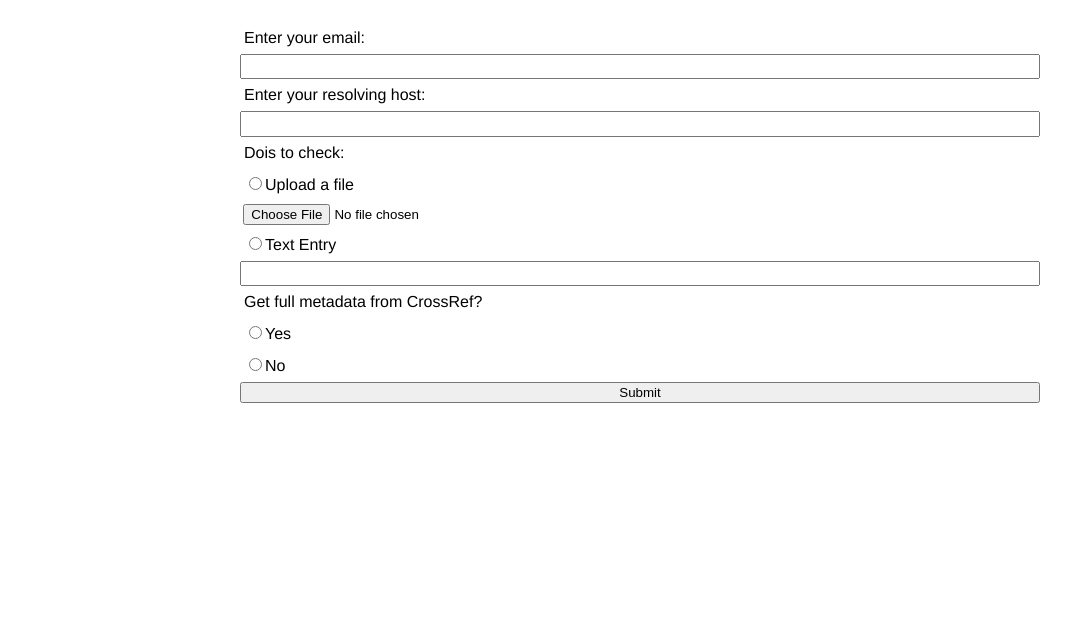
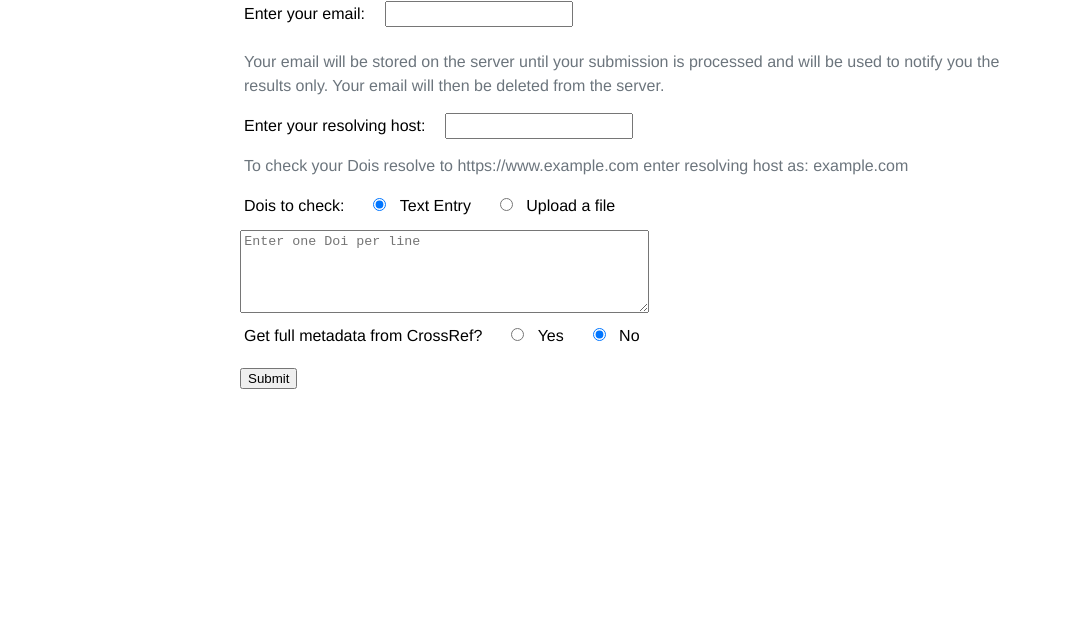
Before and after one commit to alexk49/dopi, a plain HTML site: page src/static/submit.html in a window 1280 px wide. Shown: the part 162-800 px from the top of the page, without its empty margins (0-1084 px from the left). Drawn offline with Linux system fonts and the light colour scheme.

Commit message:
updated form with tooltips and with better spacing. Added js to toggle file input vs text helpers.

```diff
--- a/src/static/scripts.js
+++ b/src/static/scripts.js
@@ -1,7 +1,21 @@
-document.addEventListener("DOMContentLoaded", function () {
-  /*
-  document.getElementById("back-arrow").addEventListener("click", () => {
-    history.back();
-  });
-  */
+function toggleDoiInputs() {
+  const fileRadio = document.getElementById('file_radio');
+  const textRadio = document.getElementById('text_radio');
+
+  const doisUpload = document.getElementById('dois_upload');
+  const doisText = document.getElementById('dois_text');
+  const helperContainer = document.getElementById('doi_upload_helper_container');
+
+  doisUpload.style.display = fileRadio.checked ? 'block' : 'none';
+  doisText.style.display = textRadio.checked ? 'block' : 'none';
+  helperContainer.style.display = fileRadio.checked ? 'block' : 'none';
+}
+
+document.addEventListener('DOMContentLoaded', () => {
+  const fileRadio = document.getElementById('file_radio');
+  const textRadio = document.getElementById('text_radio');
+
+  fileRadio.addEventListener('click', toggleDoiInputs);
+  textRadio.addEventListener('click', toggleDoiInputs);
+
 });
--- a/src/static/styles.css
+++ b/src/static/styles.css
@@ -1,12 +1,17 @@
+/* main body styles */
+
 body {
   font-family: "Helvetica", "Arial", sans-serif, system-ui;
 }
+
 
 main {
   margin: 0 auto;
   max-width: 50em;
   line-height: 1.5;
-  padding: 2em 1em;
+  padding: 0.5em 1em;
+  display: flex;
+  flex-direction: column;
 }
 
 
@@ -14,8 +19,8 @@ h1
 h2
 h3
 h4 {
-  margin-top: 1em;
-  padding-top: 1em;
+  margin-top: 0.25em;
+  padding-top: 0.25em;
 }
 
 
@@ -25,16 +30,7 @@ h1 {
 }
 
 
-.submit-form {
-  display: flex;
-  flex-direction: column;
-}
-
-
-label, input, legend {
-  padding: 0.25em;
-}
-
+/* navigation back arrow styles */
 
 #back-arrow {
   display: flex;
@@ -45,7 +41,60 @@ label, input, legend {
   font-weight: bold
 }
 
+
 #back-button-link {
   color: inherit;
   text-decoration: none;
 }
+
+
+/* submit form styles */
+
+
+.submit-form {
+  display: flex;
+  flex-direction: column;
+  align-items: flex-start;
+}
+
+
+.form-group {
+  display: flex;
+  align-items: center;
+  margin-bottom: 0.5em;
+}
+
+
+.form-group-with-tooltip {
+  margin-bottom: 0;
+}
+
+
+.tooltip {
+  color: #6c757d !important;
+  margin-bottom: 0.5em;
+  padding: 0.25em;
+}
+
+
+.submit-form textarea,
+.submit-form label,
+.submit-form input,
+.submit-form legend {
+  padding: 0.25em;
+  margin-bottom: 0.25em;
+  margin-right: 1em;
+  margin-bottom: 0.5em;
+}
+
+
+#dois_text {
+  width: 50%;
+}
+
+
+#dois_upload,
+#doi_upload_helper_container {
+  /* hide dois file input and helper on page load */
+  display: none;
+}
--- a/src/static/submit.html
+++ b/src/static/submit.html
@@ -12,18 +12,38 @@
   <main>
     <h1>Submit</h1>
     <form action="/submit" method="post" class="submit-form">
-      <label for="email">Enter your email: </label>
-      <input type="email" name="email" id="email" required />
+      <div class="form-group">
+        <label for="email">Enter your email: </label>
+        <input type="email" name="email" id="email" required />
+      </div>
+   <div id="email_help_container" class="tooltip-container">
+      <span class="tooltip-trigger" aria-describedby="email_helper"></span>
+      <div class="tooltip" id="email_helper" role="tooltip">Your email will be stored on the server until your submission is processed and will be used to notify you the results only. Your email will then be deleted from the server.</div>
+  </div>
+      <div id="resolving_host_group" class="form-group form-group-with-tooltip">
       <label for="resolving-host">Enter your resolving host: </label>
-      <input type="resolving-host" name="resolving_host" id="resolving_host" required />
-      <legend>Dois to check: </legend>
-        <label><input type="radio" name="file_upload_radio" value="file_upload_radio" />Upload a file</label>
-        <input type="file" value="dois_upload" name="dois_upload" />
-        <label><input type="radio" name="text_entry_radio" value="text_entry_radio" />Text Entry</label>
-        <input type="text" name="dois_text" />
+      <input id="resolving_host_input" type="resolving-host" name="resolving_host" required />
+      </div>
+   <div id="host_helper_container" class="tooltip-container">
+      <span class="tooltip-trigger" aria-describedby="host_helper"></span>
+      <div class="tooltip" id="host_helper" role="tooltip">To check your Dois resolve to https://www.example.com enter resolving host as: example.com</div>
+  </div>
+<div class="form-group form-group-with-tooltip">
+  <legend>Dois to check: </legend>
+  <label><input type="radio" name="input_method" value="dois_text" id="text_radio" checked />Text Entry</label>
+  <label><input type="radio" name="input_method" value="dois_upload" id="file_radio" />Upload a file</label>
+</div>
+  <textarea id="dois_text" name="dois_text" rows="5" cols="40" placeholder="Enter one Doi per line"></textarea>
+  <input id="dois_upload" type="file" name="dois_upload" />
+   <div id="doi_upload_helper_container" class="tooltip-container">
+      <span class="tooltip-trigger" aria-describedby="file_upload_help"></span>
+      <div class="tooltip" id="file_upload_help" role="tooltip">Upload a .csv file with no header information and dois in the first column only.</div>
+  </div>
+      <div class="form-group">
       <legend>Get full metadata from CrossRef?</legend>
         <label><input type="radio" name="full_meta" value="yes" />Yes</label>
-        <label><input type="radio" name="full_meta" value="no" />No</label>
+        <label><input type="radio" name="full_meta" value="no" checked />No</label>
+      </div>
         <button id="submit-button" type="submit" value="submit">Submit</button>
     </form>
   </main>
```
